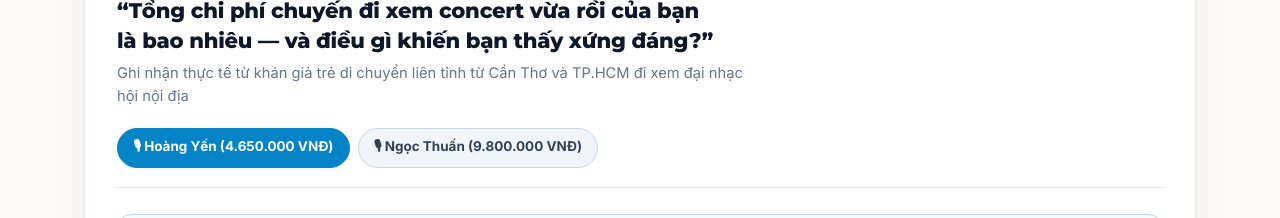
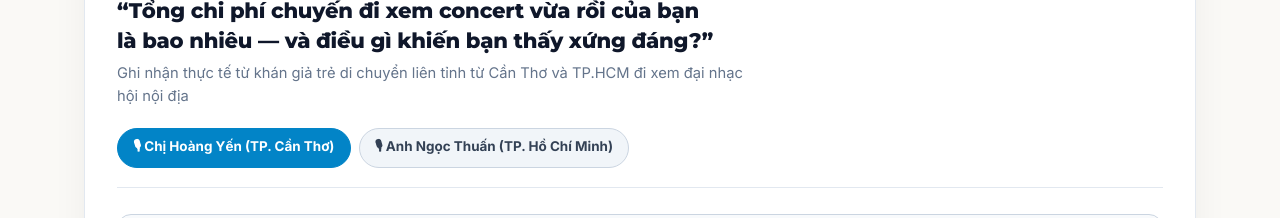
Before and after one commit to giahanluong192/mmj1, a Next.js app: page / in a window 1280 px wide. Shown: the part 4200-4418 px from the top of the page. Built offline with nearby package versions, Linux system fonts and the light colour scheme.

Commit message:
style(voxpop): update speaker tab labels with honorific and city origin

```diff
--- a/src/components/DomesticChartsSection.tsx
+++ b/src/components/DomesticChartsSection.tsx
@@ -486,7 +486,7 @@ export function VoxpopWaveformBox() {
               className={`viz-tab-btn ${v.id === activeVox.id ? "active" : ""}`}
               onClick={() => handleSelectSpeaker(v.id)}
             >
-              🎙 {v.speakerName} ({v.totalCost})
+              🎙 {v.tabLabel || `${v.speakerName} (${v.totalCost})`}
             </button>
           ))}
         </div>
--- a/src/data/articleData.ts
+++ b/src/data/articleData.ts
@@ -71,6 +71,7 @@ export interface SpendingWillingnessRow {
 export interface VoxpopItem {
   id: string;
   speakerName: string;
+  tabLabel?: string;
   ageAndRole: string;
   route: string;
   concertAttended: string;
@@ -550,6 +551,7 @@ export const VOXPOP_STORIES: VoxpopItem[] = [
   {
     id: "vox-1",
     speakerName: "Hoàng Yến",
+    tabLabel: "Chị Hoàng Yến (TP. Cần Thơ)",
     ageAndRole: "21 tuổi • Sinh viên năm 4 tại TP. Cần Thơ",
     route: "Cần Thơ → TP.HCM (Xe giường nằm khứ hồi + Lưu trú 2N1Đ)",
     concertAttended: "Anh Trai \"Say Hi\" Concert",
@@ -573,6 +575,7 @@ export const VOXPOP_STORIES: VoxpopItem[] = [
   {
     id: "vox-2",
     speakerName: "Ngọc Thuấn",
+    tabLabel: "Anh Ngọc Thuấn (TP. Hồ Chí Minh)",
     ageAndRole: "24 tuổi • Nhân viên thiết kế truyền thông tại TP.HCM",
     route: "TP.HCM → Hà Nội / Hưng Yên (Vé máy bay khứ hồi + 3N2Đ)",
     concertAttended: "Anh Trai Vượt Ngàn Chông Gai",
```
